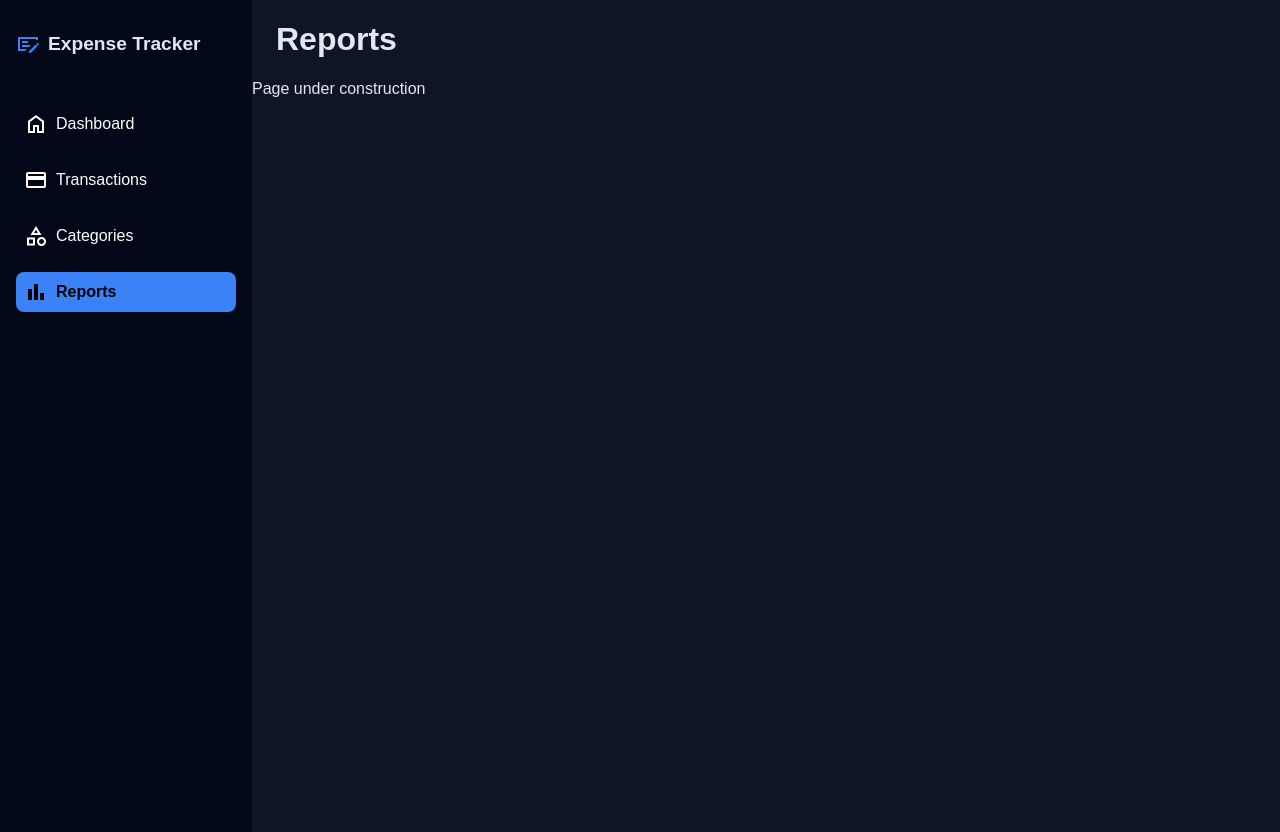
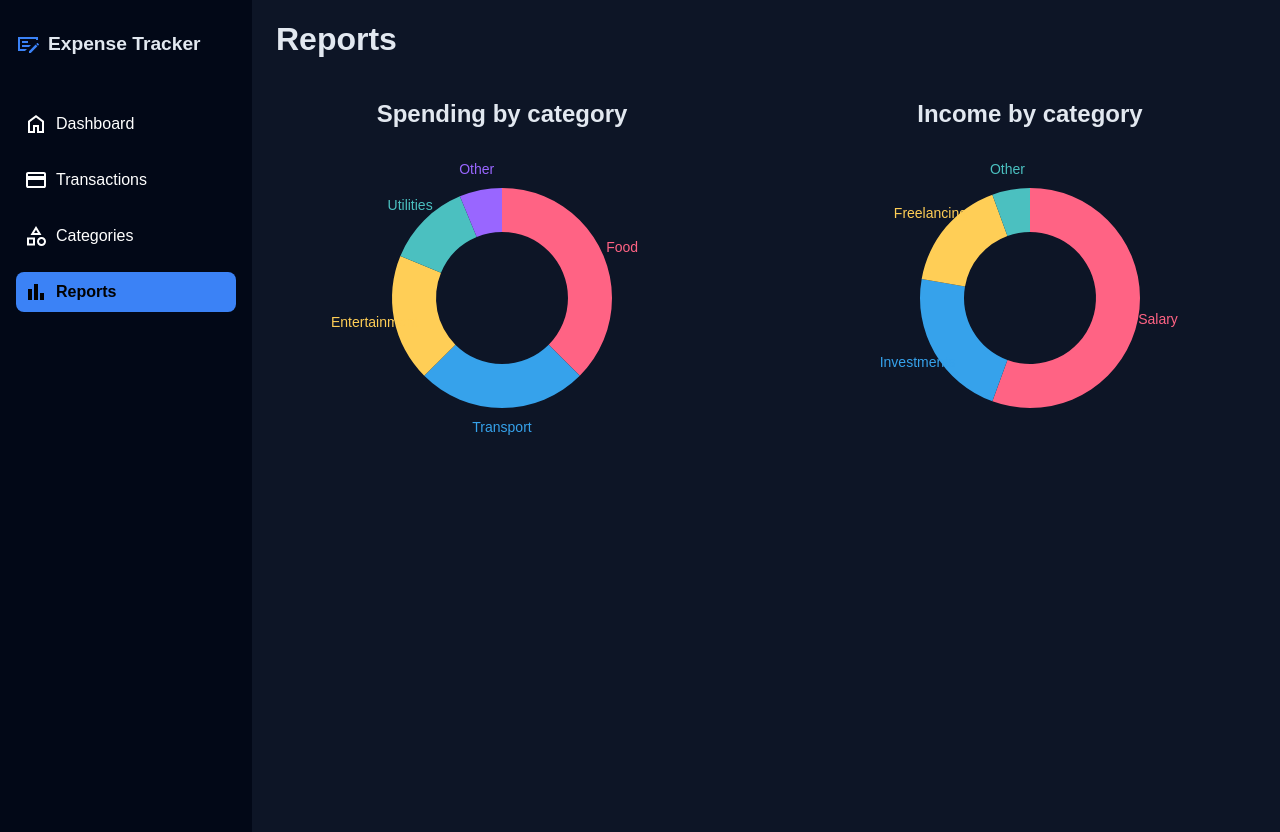
Before and after one commit to Shubhajeetgithub/Expense-tracker, a React (Vite) app in the folder frontend/: page /home/reports in a window 1280 px wide. Built offline with nearby package versions, Linux system fonts and the light colour scheme; sample sign-in values are in the browser's storage.

Commit message:
report-page-updated

```diff
--- /dev/null
+++ b/frontend/src/components/CanvasPieChart.tsx
@@ -0,0 +1,68 @@
+import React, { useEffect, useRef } from 'react';
+
+type Slice = {
+  label: string;
+  value: number;
+  color: string;
+};
+
+type CanvasPieChartProps = {
+  data: Slice[];
+  width?: number;
+  height?: number;
+};
+
+const CanvasPieChart: React.FC<CanvasPieChartProps> = ({ data, width = 300, height = 300 }) => {
+  const canvasRef = useRef<HTMLCanvasElement | null>(null);
+
+  useEffect(() => {
+    const canvas = canvasRef.current;
+    if (!canvas) return;
+
+    const ctx = canvas.getContext('2d');
+    if (!ctx) return;
+
+    const total = data.reduce((sum, slice) => sum + slice.value, 0);
+    const cx = width / 2;
+    const cy = height / 2;
+    const radius = Math.min(width, height) / 2 - 40;
+    const innerRadius = radius * 0.6;
+    let startAngle = -Math.PI / 2;
+
+    // Clear canvas
+    ctx.clearRect(0, 0, width, height);
+
+    // Reset transform to avoid accumulation
+    ctx.setTransform(1, 0, 0, 1, 0, 0);
+
+    data.forEach(slice => {
+      const sliceAngle = (slice.value / total) * 2 * Math.PI;
+
+      // Draw outer arc (doughnut slice)
+      ctx.beginPath();
+      ctx.arc(cx, cy, radius, startAngle, startAngle + sliceAngle);
+      ctx.arc(cx, cy, innerRadius, startAngle + sliceAngle, startAngle, true);
+      ctx.closePath();
+      ctx.fillStyle = slice.color;
+      ctx.fill();
+
+      // Draw label
+      const midAngle = startAngle + sliceAngle / 2;
+      const labelX = cx + (radius + 20) * Math.cos(midAngle);
+      const labelY = cy + (radius + 20) * Math.sin(midAngle);
+
+      ctx.fillStyle = slice.color;
+      ctx.font = '14px Arial';
+      ctx.textAlign = 'center';
+      ctx.textBaseline = 'middle';
+      ctx.fillText(slice.label, labelX, labelY);
+
+      startAngle += sliceAngle;
+    });
+  }, [data, width, height]);
+
+  return <canvas ref={canvasRef} width={width} height={height} />;
+};
+
+
+export default CanvasPieChart;
--- a/frontend/src/pages/Reports.tsx
+++ b/frontend/src/pages/Reports.tsx
@@ -1,10 +1,101 @@
 // import React from 'react'
+import {useState, useEffect} from 'react';
+import CanvasPieChart from "../components/CanvasPieChart"
+import type { Transaction } from '../assets/datatypes';
+// const spendingData = {
+//   data: [
+//     { label: 'Food', value: 300, color: '#FF6384' },
+//     { label: 'Transport', value: 200, color: '#36A2EB' },
+//     { label: 'Entertainment', value: 150, color: '#FFCE56' },
+//     { label: 'Utilities', value: 100, color: '#4BC0C0' },
+//     { label: 'Other', value: 50, color: '#9966FF' }
+//   ]
+// }
+// transactions is of this form : [
+//   {id, name, category: {id, name, color}, amount, isDebit, isRecurrring, date}
+// ]
+function Reports() {
+  const [spendingData, setSpendingData] = useState({
+    data: [
+      { label: 'Food', value: 300, color: '#FF6384' },
+      { label: 'Transport', value: 200, color: '#36A2EB' },
+      { label: 'Entertainment', value: 150, color: '#FFCE56' },
+      { label: 'Utilities', value: 100, color: '#4BC0C0' },
+      { label: 'Other', value: 50, color: '#9966FF' }
+    ]
+  });
+  const [incomeData, setIncomeData] = useState({
+    data: [
+      { label: 'Salary', value: 5000, color: '#FF6384' },
+      { label: 'Investments', value: 2000, color: '#36A2EB' },
+      { label: 'Freelancing', value: 1500, color: '#FFCE56' },
+      { label: 'Other', value: 500, color: '#4BC0C0' }
+    ]
+  });
+  const [transactions, setTransactions] = useState([]);
+  useEffect(() => {
+    const storedTransactions = localStorage.getItem('expenseTrackerTransactions');
+    if (storedTransactions) {
+      setTransactions(JSON.parse(storedTransactions));
+    }
+  }, []);
+  //choose color as in transactions[i].category.color
+  useEffect(() => {
+    if (transactions.length > 0) {
+      const spendingMap = new Map();
+      const incomeMap = new Map();
+      transactions.forEach((transaction: Transaction) => {
+        const category = transaction.category.name;
+        const amount = transaction.amount;
+        const color = transaction.category.color || '#000000'; // Default color if not specified
+        if (transaction.isDebit) {
+          if (spendingMap.has(category)) {
+            spendingMap.set(category, {
+              value: spendingMap.get(category).value + amount,
+              color: spendingMap.get(category).color
+            });
+          } else {
+            spendingMap.set(category, { value: amount, color });
+          }
+        } else {
+          if (incomeMap.has(category)) {
+            incomeMap.set(category, {
+              value: incomeMap.get(category).value + amount,
+              color: incomeMap.get(category).color
+            });
+          } else {
+            incomeMap.set(category, { value: amount, color });
+          }
+        }
+      });
+      const spendingData = Array.from(spendingMap.entries()).map(([label, { value, color }]) => ({
+        label,
+        value,
+        color
+      }));
+      const incomeData = Array.from(incomeMap.entries()).map(([label, { value, color }]) => ({
+        label,
+        value,
+        color
+      }));
+      setSpendingData({ data: spendingData });
+      setIncomeData({ data: incomeData });
+    }
+  }, [transactions]);
 
-function Reports() {
   return (
     <div>
     <h1>Reports</h1>
-    <p>Page under construction</p>
+    <div style={{ display: 'flex', justifyContent: 'space-between', flexWrap: 'wrap' }}>
+    <div className="expenses">
+      <h2 style={{textAlign: 'center'}}>Spending by category</h2>
+      <CanvasPieChart data={spendingData.data} width={500} height={300} />
+    </div>
+    <div className="income">
+      <h2 style={{textAlign: 'center'}}>Income by category</h2>
+      <CanvasPieChart data={incomeData.data} width={500} height={300} />
+    </div>
+    </div>
     </div>
   )
 }
```
